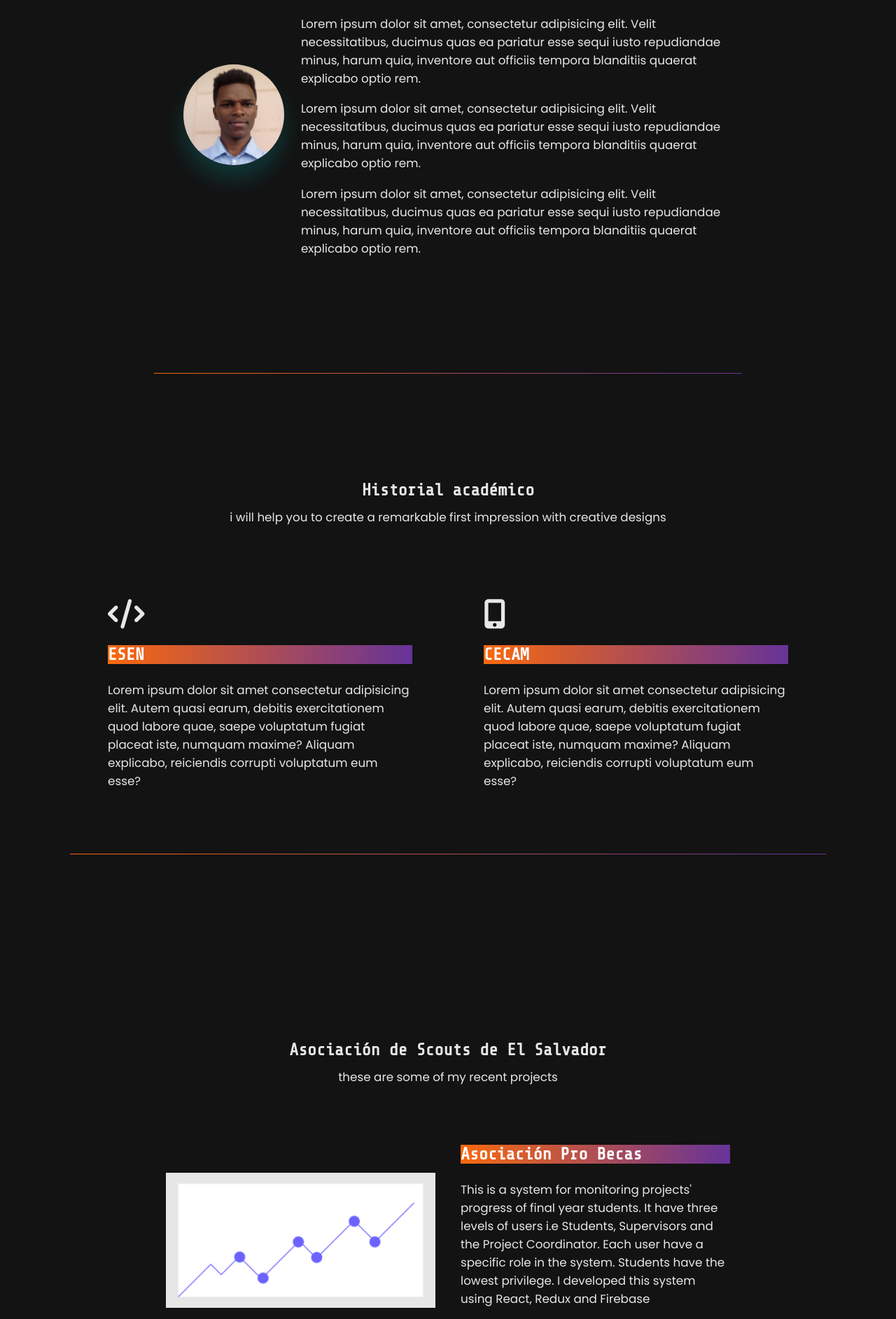
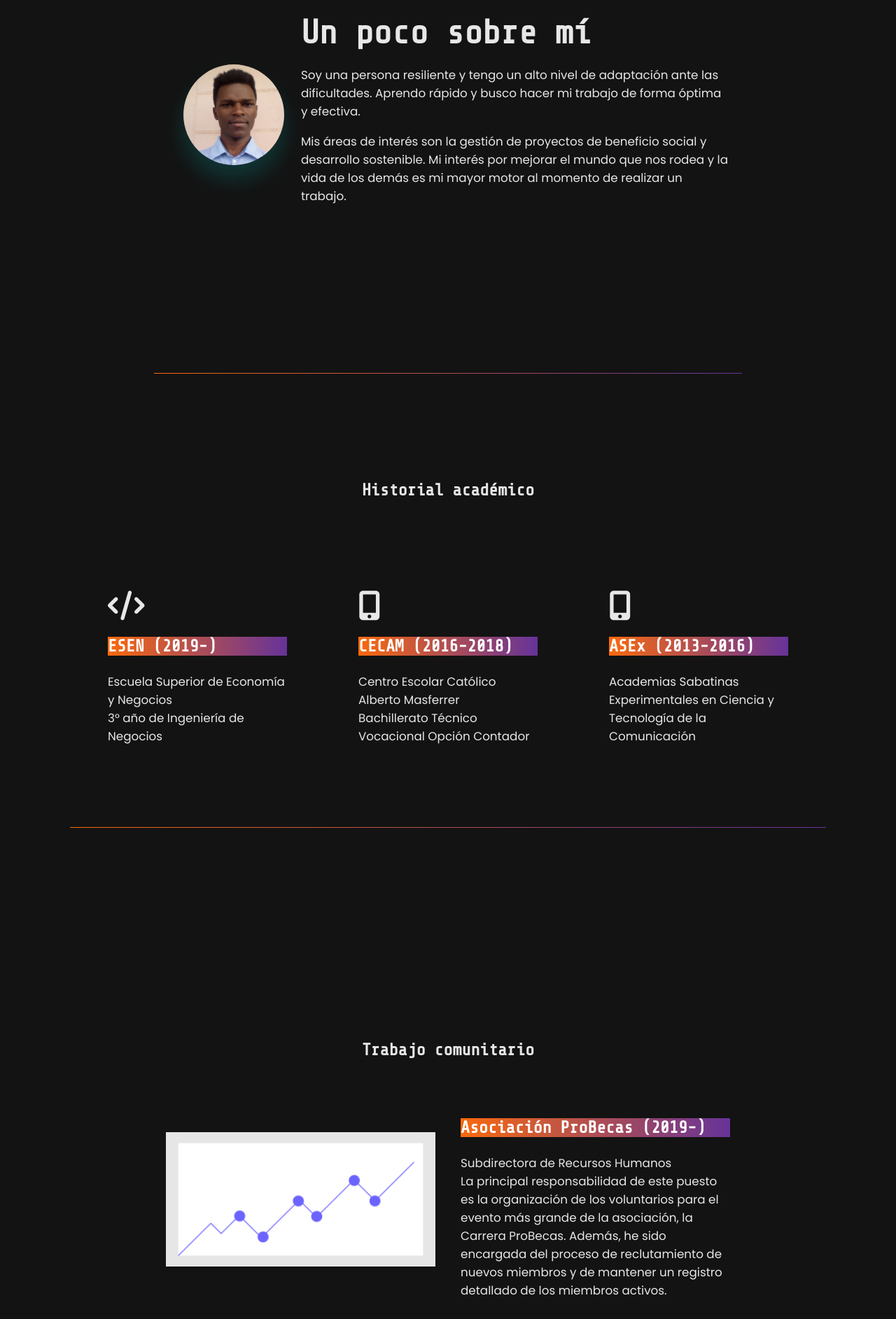
Before and after one commit to TatiBarah/tarea-2-Portfolio, a Flask app: page / in a window 1280 px wide. Shown: the part 955-2840 px from the top of the page at 70% size. Run offline with Flask 2, Linux system fonts and the light colour scheme; some libraries are stand-ins or nearby versions.

Commit message:
información completa

```diff
--- a/templates/index.html
+++ b/templates/index.html
@@ -45,22 +45,9 @@
           <li class="nav-item">
             <a href="#contact" class="nav-link">Contact</a>
           </li>
-          <li class="nav-item">
-            <a href="#" target="_blank" class="nav-link">
-              <i class="fab fa-youtube"></i>
-            </a>
-            <a href="#" target="_blank" class="nav-link">
-              <i class="fab fa-dev"></i>
-            </a>
-            <a href="#" target="_blank" class="nav-link">
-              <i class="fab fa-twitter"></i>
-            </a>
-          </li>
-          <div class="cta">
-            <a href="#" target="_blank" class="btn nav-link">Buy Me Coffee</a>
-          </div>
-        </ul>
-      </nav>
+    </div>
+    </ul>
+    </nav>
     </div>
   </header>
 
@@ -71,13 +58,13 @@
         <div class="main-message">
           <h2>Tatiana Barahona</h2>
           <h3>{Ingeniería de Negocios}</h3>
-          <p>Html . CSS . JavaScript . React . Gatsby</p>
+          <p>Gestión de proyectos y Desarrollo sostenible</p>
           <div class="intro-btn">
             <div class="cta">
-              <a href="#contact" class="btn">Get In Touch</a>
+              <a href="#contact" class="btn">Contacto</a>
             </div>
             <div class="cta">
-              <a href="#projects" class="btn">My Projects</a>
+              <a href="#projects" class="btn">Historial académico</a>
             </div>
           </div>
           <div>
@@ -96,24 +83,14 @@
           <img src="/static/images/profile-pic.jpg" alt="Chaoo Charles" class="about-pic" />
         </div>
         <div class="about-text-box">
-          <h2>Hello 👋🏽</h2>
+          <h2>Un poco sobre mí</h2>
           <p>
-            Lorem ipsum dolor sit amet, consectetur adipisicing elit. Velit
-            necessitatibus, ducimus quas ea pariatur esse sequi iusto
-            repudiandae minus, harum quia, inventore aut officiis tempora
-            blanditiis quaerat explicabo optio rem.
+            Soy una persona resiliente y tengo un alto nivel de adaptación ante las dificultades. Aprendo rápido y busco
+            hacer mi trabajo de forma óptima y efectiva.
           </p>
           <p>
-            Lorem ipsum dolor sit amet, consectetur adipisicing elit. Velit
-            necessitatibus, ducimus quas ea pariatur esse sequi iusto
-            repudiandae minus, harum quia, inventore aut officiis tempora
-            blanditiis quaerat explicabo optio rem.
-          </p>
-          <p>
-            Lorem ipsum dolor sit amet, consectetur adipisicing elit. Velit
-            necessitatibus, ducimus quas ea pariatur esse sequi iusto
-            repudiandae minus, harum quia, inventore aut officiis tempora
-            blanditiis quaerat explicabo optio rem.
+            Mis áreas de interés son la gestión de proyectos de beneficio social y desarrollo sostenible. Mi interés por
+            mejorar el mundo que nos rodea y la vida de los demás es mi mayor motor al momento de realizar un trabajo.
           </p>
         </div>
       </div>
@@ -124,30 +101,29 @@
       <div class="container">
         <div class="title-heading">
           <h2>Historial académico</h2>
-          <p>
-            i will help you to create a remarkable first impression with
-            creative designs
-          </p>
         </div>
         <div class="service-tiers">
           <div class="tier-item">
             <i class="fa fa-code" aria-hidden="true"></i>
-            <h2>ESEN</h2>
+            <h2>ESEN (2019-)</h2>
             <p>
-              Lorem ipsum dolor sit amet consectetur adipisicing elit. Autem
-              quasi earum, debitis exercitationem quod labore quae, saepe
-              voluptatum fugiat placeat iste, numquam maxime? Aliquam
-              explicabo, reiciendis corrupti voluptatum eum esse?
+              Escuela Superior de Economía y Negocios
+            </p>
+            <p>3° año de Ingeniería de Negocios</p>
+          </div>
+          <div class="tier-item">
+            <i class="fa fa-mobile" aria-hidden="true"></i>
+            <h2>CECAM (2016-2018)</h2>
+            <p>Centro Escolar Católico Alberto Masferrer</p>
+            <p>
+              Bachillerato Técnico Vocacional Opción Contador
             </p>
           </div>
           <div class="tier-item">
             <i class="fa fa-mobile" aria-hidden="true"></i>
-            <h2>CECAM</h2>
+            <h2>ASEx (2013-2016)</h2>
             <p>
-              Lorem ipsum dolor sit amet consectetur adipisicing elit. Autem
-              quasi earum, debitis exercitationem quod labore quae, saepe
-              voluptatum fugiat placeat iste, numquam maxime? Aliquam
-              explicabo, reiciendis corrupti voluptatum eum esse?
+              Academias Sabatinas Experimentales en Ciencia y Tecnología de la Comunicación
             </p>
           </div>
           <!--
@@ -169,38 +145,32 @@
 
     <section id="projects" class="projects">
       <div class="title-heading">
-        <h2>Asociación de Scouts de El Salvador</h2>
-        <p>these are some of my recent projects</p>
+        <h2>Trabajo comunitario</h2>
       </div>
       <div class="project-item">
         <div class="project-img has-margin-right">
           <img src="/static/images/sppms.png" />
         </div>
         <div class="project-description">
-          <h2>Asociación Pro Becas</h2>
+          <h2>Asociación ProBecas (2019-)</h2>
           <p>
-            This is a system for monitoring projects' progress of final year
-            students. It have three levels of users i.e Students, Supervisors
-            and the Project Coordinator. Each user have a specific role in the
-            system. Students have the lowest privilege. I developed this
-            system using React, Redux and Firebase
+            Subdirectora de Recursos Humanos
           </p>
-          <a href="#" class="project-link" target="_blank"><i class="fa fa-github" aria-hidden="true"> View Code</i></a>
+          <p>La principal responsabilidad de este puesto es la organización de los voluntarios para el evento más grande
+            de la asociación, la Carrera ProBecas. Además, he sido encargada del proceso de reclutamiento de nuevos
+            miembros y de
+            mantener un registro detallado de los miembros activos.</p>
         </div>
       </div>
 
       <div class="project-item">
         <div class="project-description has-margin-right">
-          <h2>Programa de Institutos Nacionales</h2>
+          <h2>Programa de Institutos Nacionales(2019-)</h2>
           <p>
-            This is a simple to-do app I developed for educational purpose on
-            my YouTube Channel. It allows the user to perform CRUD operations
-            e.g adding and removing tasks from the database. Users must
-            register and login for them to use the app. A user can only see
-            the tasks that he/she have added. I developed this app using
-            React, Redux and Firebase.
+            Este programa busca preparar a estudiantes de institutos nacionales para tomar el examen de ingreso a la
+            ESEN. Entre mis responsabilidades están el reclutamiento de alumnos, preparación de material educativo,
+            organización de algunas sesiones y dar clases.
           </p>
-          <a href="#" class="project-link" target="_blank"><i class="fa fa-github" aria-hidden="true"> View Code</i></a>
         </div>
         <div class="project-img">
           <img src="/static/images/to-do.png" />
@@ -212,15 +182,13 @@
           <img src="/static/images/calculator.png" />
         </div>
         <div class="project-description">
-          <h2>Asociación Crece</h2>
+          <h2>Asociación de Scouts de El Salvador(2013-)</h2>
           <p>
-            This is a simple calculator which performs the most common
-            arithmetic operations. It have cool design and buttons are
-            arranged nicely using CSS grid. I used JavaScript to receive
-            input, perform computation and display the correct result on
-            "screen".
+            Como miembro activo de esta asociación, he participado en diferentes proyectos de ayuda a la comunidad,
+            desde la organización hasta la realización de estos. Algunos temas en los que se han enfocado son
+            reforestaciones, limpieza de bosques y playas, recolección de material educativo, mejora a infraestructuras
+            de escuelas, entre otros.
           </p>
-          <a href="#" class="project-link" target="_blank"><i class="fa fa-github" aria-hidden="true"> View Code</i></a>
         </div>
       </div>
       <hr />
@@ -229,14 +197,6 @@
 
     <section id="contact" class="contact">
       <h2>Información de contacto</h2>
-      <p>
-        I'd love if you reached out to me. Even if it's just to say "Hey!".
-        Don't hesitate! Drop me a line and I’ll get back to you ASAP!
-      </p>
-      <p>
-        <i>For gig and advertising opportunities, begin your subject with
-          <strong>"Gig"</strong></i>
-      </p>
       <div class="container">
         <p>
           <a href="mailto:tatianabarahona57@gmail.com"><i class="fas fa-envelope-open"></i>
```
